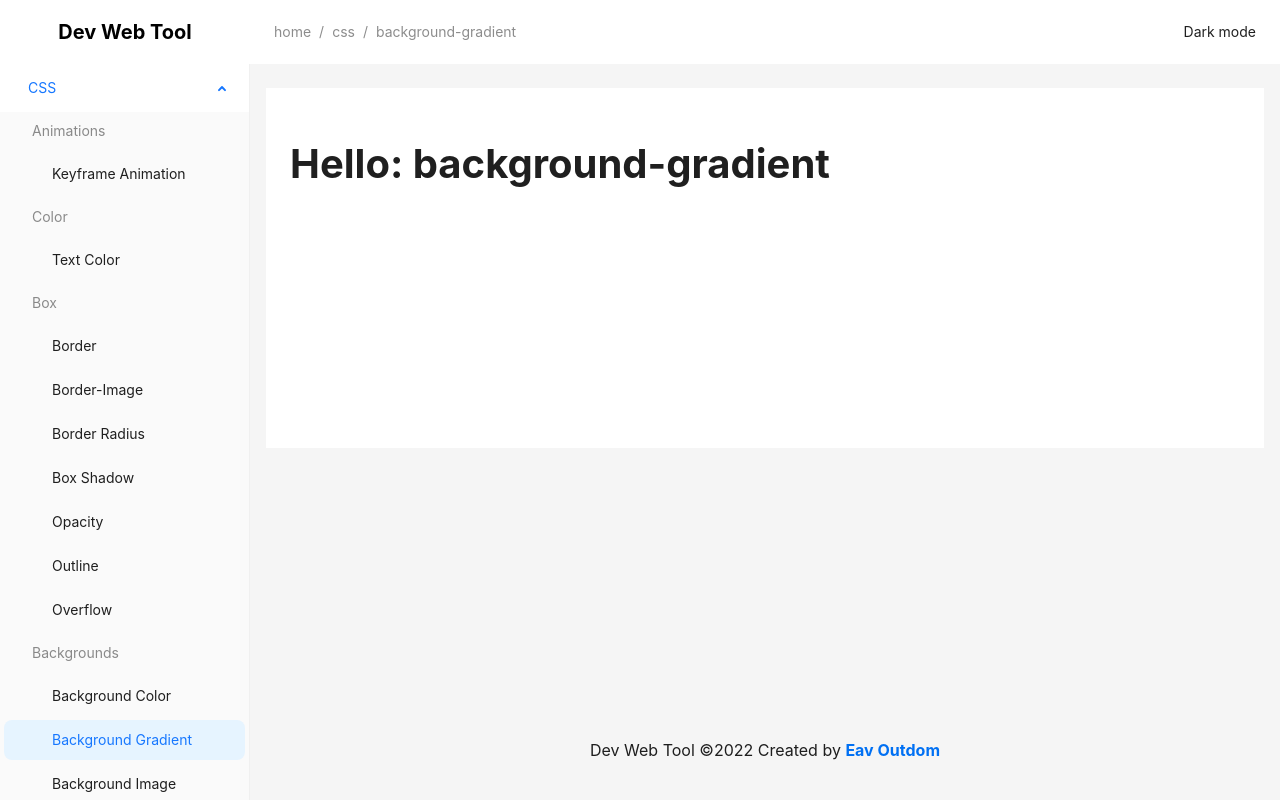
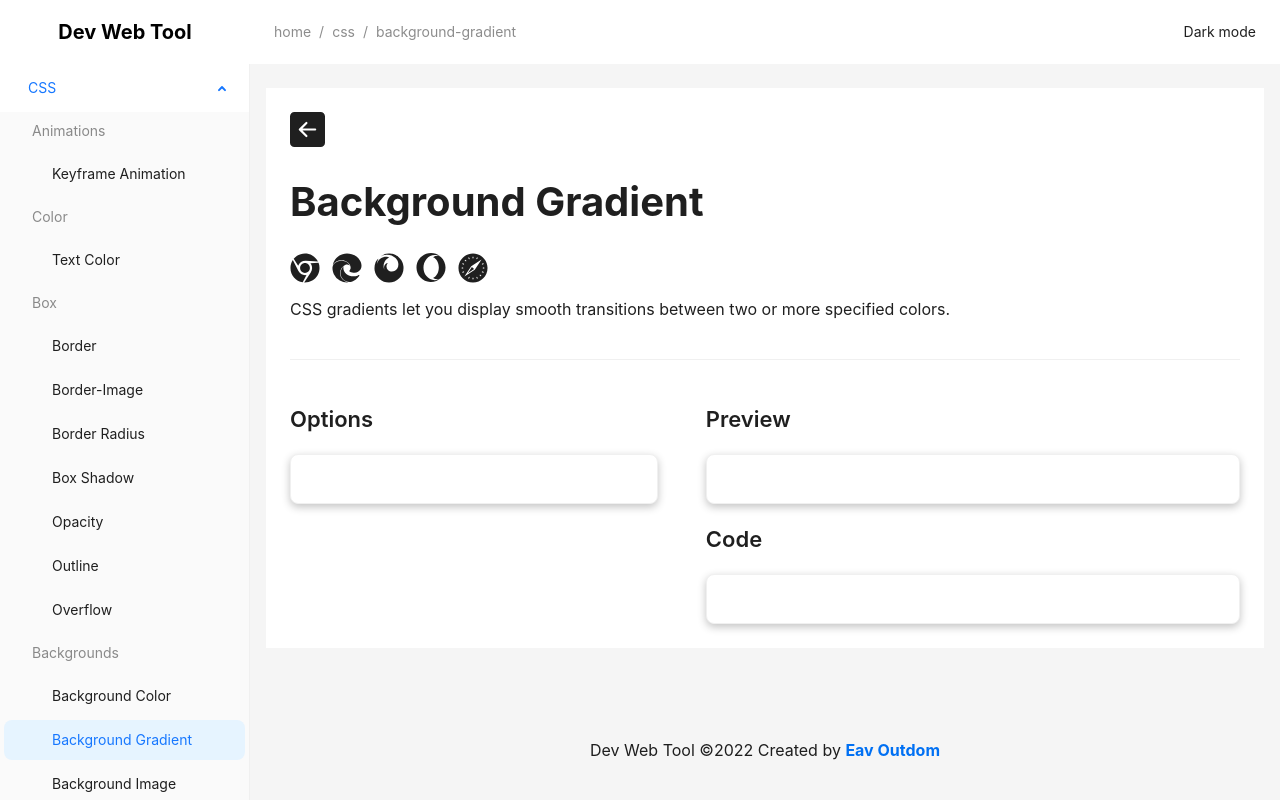
Before and after one commit to EavOutDom/dev-web-tool, a Next.js app: page /css/background-gradient in a window 1280 px wide. Built offline with nearby package versions, Linux system fonts and the light colour scheme.

Commit message:
background gradient

```diff
--- a/pages/css/background-color.js
+++ b/pages/css/background-color.js
@@ -44,7 +44,7 @@ const BackgroundColor = () => {
           <Card>
             <div className="justify-between items-center">
               <code ref={ref}>
-                background-color: {bc}
+                background-color: {bc};
               </code>
               <Button onClick={() => setCopy(ref)} icon={<FaCopy />} />
             </div>
--- /dev/null
+++ b/pages/css/background-gradient.js
@@ -0,0 +1,34 @@
+import { Card } from "antd";
+import ContentLayout from "../../components/contentlayout/ContentLayout";
+
+const BackgroundGradient = () => {
+  return (<section>
+    <ContentLayout back='/css' name='Background Gradient'>
+      <ContentLayout.Paragraph>
+        <p>
+          {`CSS gradients let you display smooth transitions between two or more specified colors.`}
+        </p>
+      </ContentLayout.Paragraph>
+      <ContentLayout.Options>
+        <div>
+          <p className="content_title">Options</p>
+          <Card>
+
+          </Card>
+        </div>
+      </ContentLayout.Options>
+      <ContentLayout.Preview>
+        <div>
+          <p className="content_title">Preview</p>
+          <Card></Card>
+        </div>
+        <div>
+          <p className="content_title">Code</p>
+          <Card></Card>
+        </div>
+      </ContentLayout.Preview>
+    </ContentLayout>
+  </section>);
+}
+
+export default BackgroundGradient;
```
